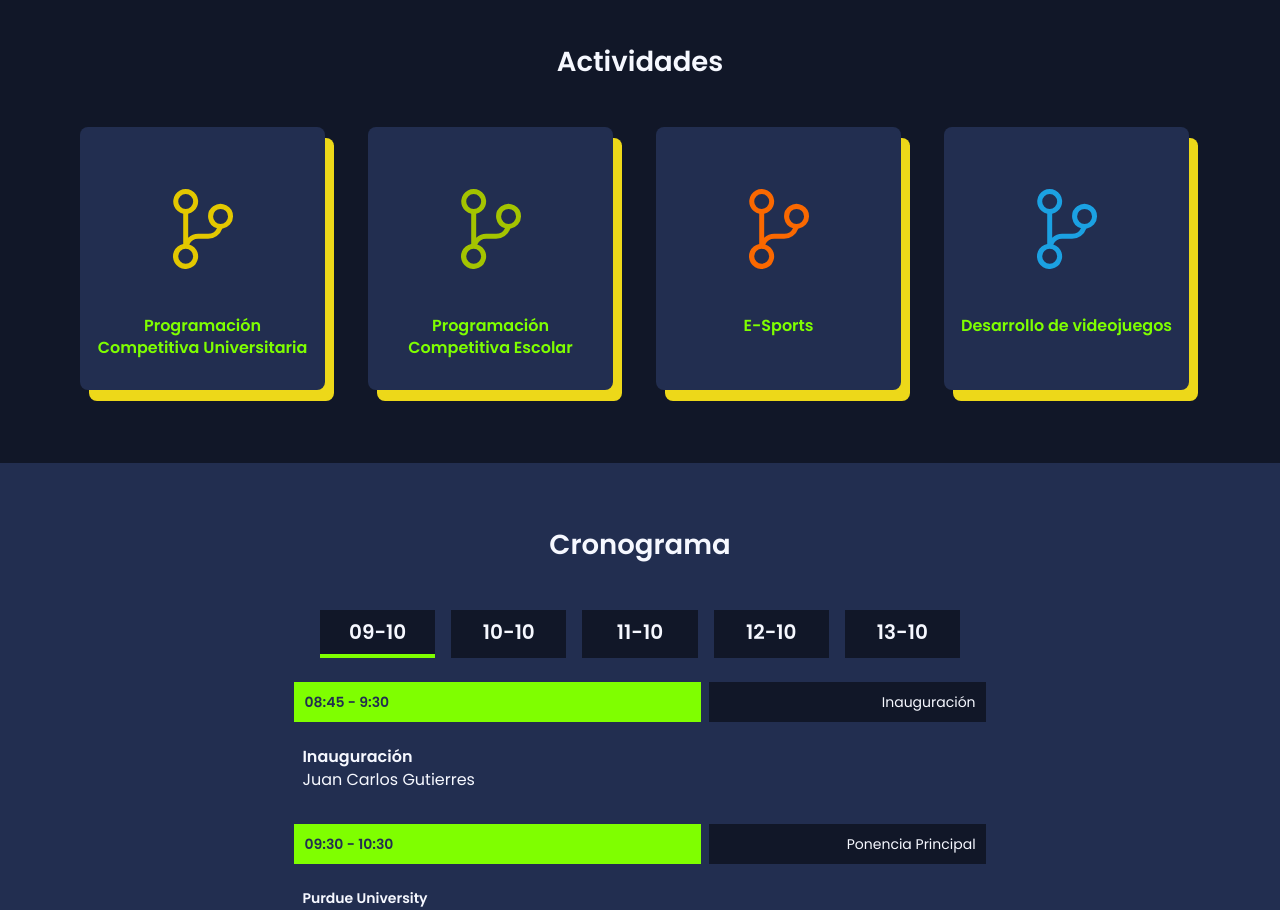
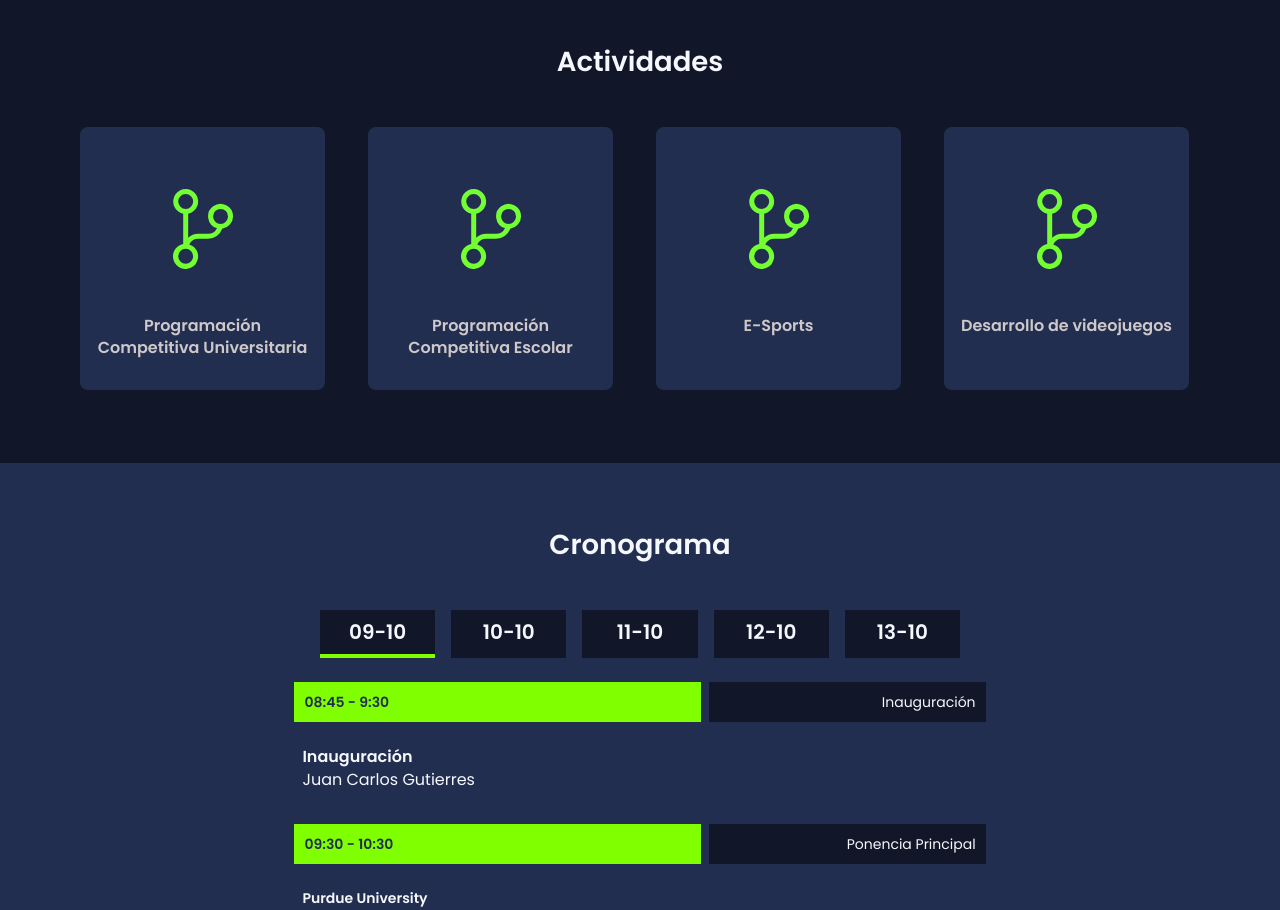
Before and after one commit to i-am-sergio/react-web-epcc, a React (Vite) app: page / in a window 1280 px wide. Shown: the part 1380-2290 px from the top of the page. Built offline with nearby package versions, Linux system fonts and the light colour scheme.

Commit message:
cambio de animaciones y color para seccion actividades

```diff
--- a/src/components/Activities.jsx
+++ b/src/components/Activities.jsx
@@ -7,25 +7,25 @@ const Activities = () => {
       id: "actividad1",
       title: "Programación Competitiva Universitaria",
       link: "https://www.youtube.com",
-      color: "text-myYellow",
+      color: "text-myGreen",
     },
     {
       id: "actividad2",
       title: "Programación Competitiva Escolar",
       link: "https://www.youtube.com",
-      color: "text-myGreen2",
+      color: "text-myGreen",
     },
     {
       id: "actividad3",
       title: "E-Sports",
       link: "https://www.youtube.com",
-      color: "text-myRed",
+      color: "text-myGreen",
     },
     {
       id: "actividad4",
       title: "Desarrollo de videojuegos",
       link: "https://www.youtube.com",
-      color: "text-myBlue",
+      color: "text-myGreen",
     },
   ];
 
--- a/src/styles/titleCard.module.scss
+++ b/src/styles/titleCard.module.scss
@@ -12,21 +12,24 @@
     border-radius: 8px;
     text-align: center;
     background: map-get($background, fondo_gradiente);
-    box-shadow: 9px 11px 0px 0px map-get($colors, terciario);
-
+    // box-shadow: 9px 11px 0px 0px map-get($colors, terciario);
     h3 {
-        color: map-get($colors, secundario);
+        // color: map-get($colors, secundario);
+        color: #cec8c8;
     }
 
     a {
         text-decoration: underline;
     }
 
-    a:hover {
-        color: map-get($colors, terciario);
+
+}
+
+.titleCard:hover {
+        // color: map-get($colors, terciario);
         transition-duration: 0.5s;
-        transform: scale(1.20);
-    }
+        transform: scale(1.10);
+        cursor: pointer;
 }
 
 @media (min-width: map-get($breakpoints, tablet)) {
```
